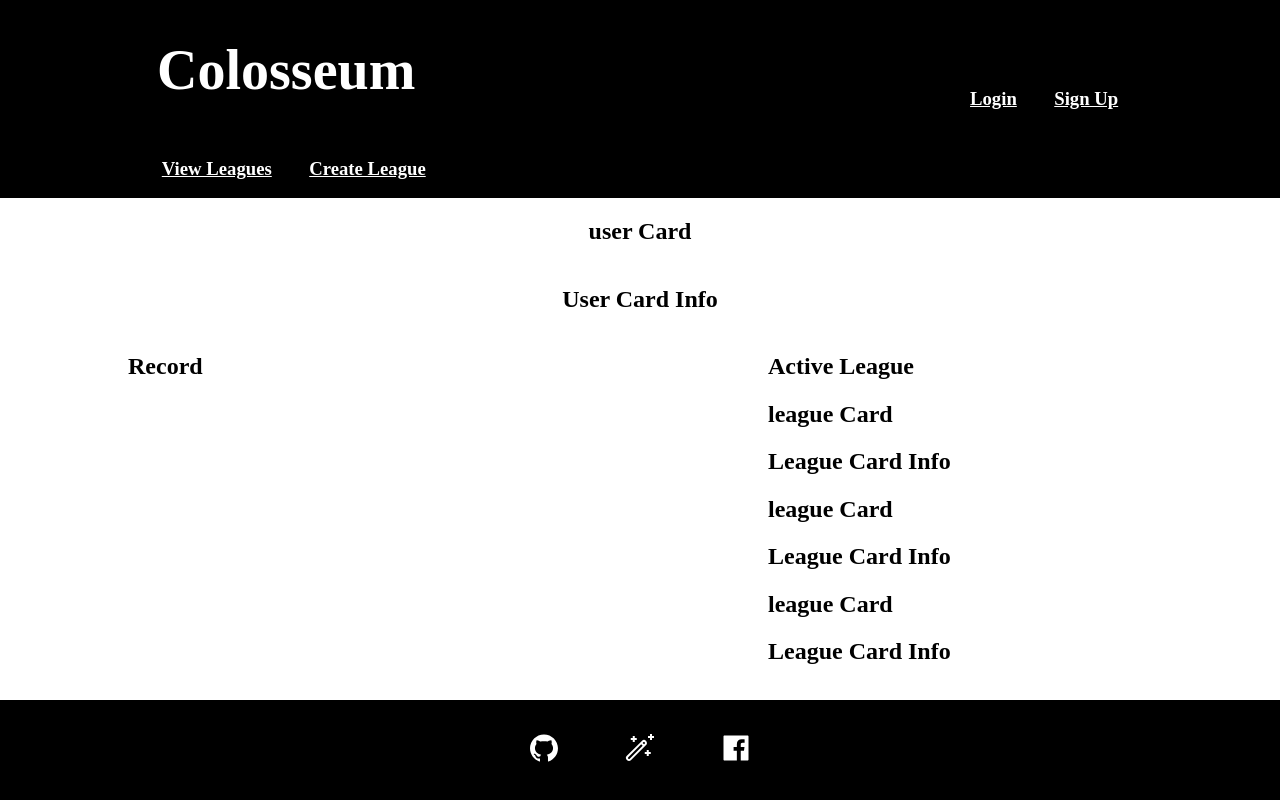
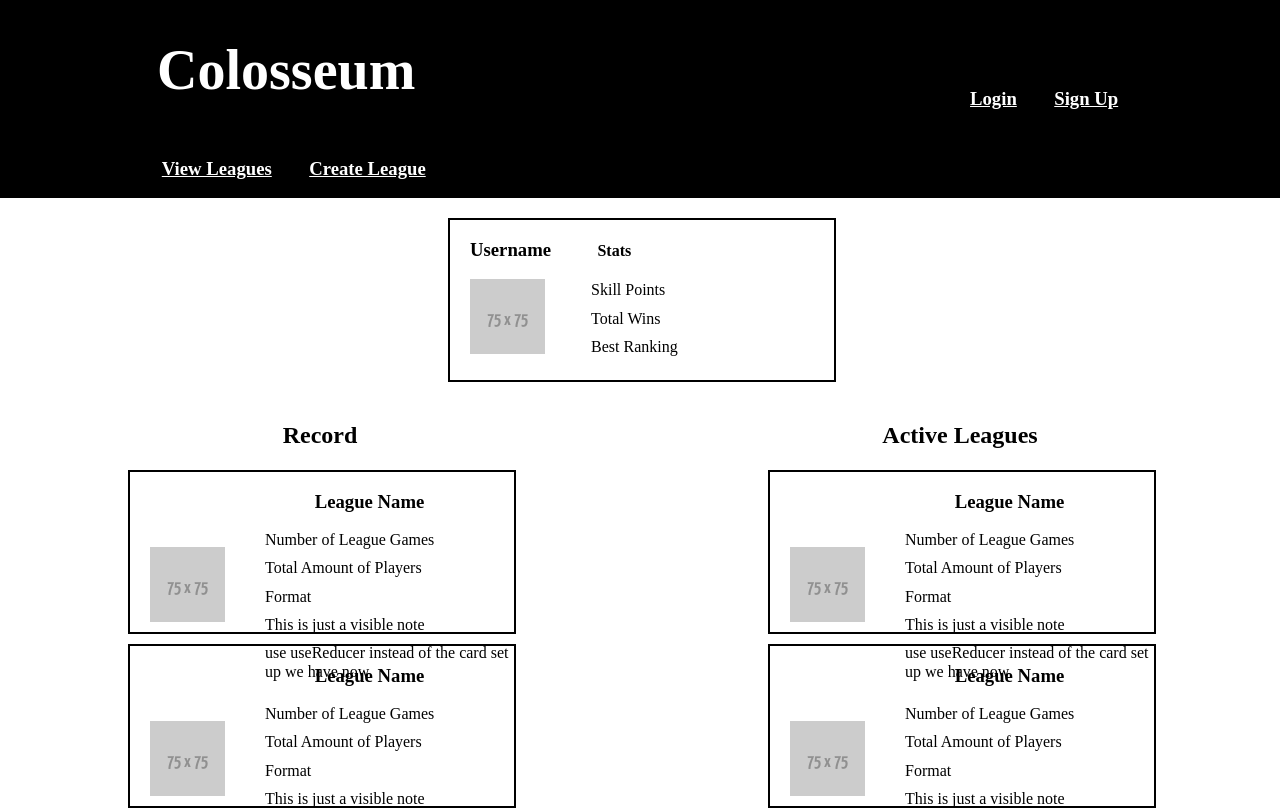
Before and after one commit to cecrouch01/Tabletop-Leagues, a React (Vite) app in the folder client/: page /dashboard in a window 1280 px wide. Shown: the top 808 px of the page. Built offline with nearby package versions, Linux system fonts and the light colour scheme.

Commit message:
addition of cards rough draft

```diff
--- a/client/src/components/Card/Card.css
+++ b/client/src/components/Card/Card.css
@@ -0,0 +1,11 @@
+.card {
+    border: 2px solid black;
+    width: 30vw;
+    height: 20vh;
+    margin-top: 10px;
+    margin-bottom: 10px;
+}
+
+.dshbrd-user-card {
+    margin: 10px 35vw 10px 35vw;
+}
--- a/client/src/components/Card/Card.jsx
+++ b/client/src/components/Card/Card.jsx
@@ -1,10 +1,11 @@
 import UserCard from "../UserCard/UserCard";
 import LeagueCard from "../LeagueCard/LeagueCard";
+import './Card.css'
 
 const Card = ({type}) => {
+    //TODO: create a useReducer for return different style cards.
     return (
     <div className={`card ${type}-card`}>
-        <h2>{type} Card</h2>
         <div>
             {type === 'user' ? <UserCard /> : null}
             {type === 'league' ? <LeagueCard /> : null}
--- a/client/src/components/LeagueCard/LeagueCard.css
+++ b/client/src/components/LeagueCard/LeagueCard.css
@@ -0,0 +1,14 @@
+.league-card-contents {
+height: 100%;
+}
+.league-description {
+    display: flex;
+    align-items: center;
+    margin-left: 20px;
+}
+h3{
+    text-align: center;
+}
+li {
+    list-style-type: none;
+}
--- a/client/src/components/LeagueCard/LeagueCard.jsx
+++ b/client/src/components/LeagueCard/LeagueCard.jsx
@@ -1,8 +1,22 @@
+import placeholder from '../../assets/75x75-placeholder.png'
+import './LeagueCard.css'
 const LeagueCard = () => {
     return (
-    <>
-        <h2>League Card Info</h2>
-    </>
+    <div className='league-card-contents'>
+        <div className='league-description'>
+            <img src={placeholder} />
+            <div>
+                <h3>League Name</h3>
+                <ul>
+                    <li>Number of League Games</li>
+                    <li>Total Amount of Players</li>
+                    <li>Format</li>
+                    <li>This is just a visible note</li>
+                    <li>use useReducer instead of the card set up we have now</li>
+            </ul>
+            </div>
+        </div>
+    </div>
     )
 }
 
--- a/client/src/components/UserCard/UserCard.css
+++ b/client/src/components/UserCard/UserCard.css
@@ -0,0 +1,13 @@
+.user-card-contents {
+    margin-left: 20px;
+    display: flex;
+}
+h4 {
+    text-align: center;
+}
+.stat-list {
+    list-style-type: none;
+}
+li {
+    margin-bottom: 10px;
+}
--- a/client/src/components/UserCard/UserCard.jsx
+++ b/client/src/components/UserCard/UserCard.jsx
@@ -1,8 +1,21 @@
+import placeholder from '../../assets/75x75-placeholder.png'
+import './UserCard.css';
 const UserCard = () => {
     return (
-    <>
-        <h2>User Card Info</h2>
-    </>
+    <div className='user-card-contents'>
+        <div>
+            <h3>Username</h3>
+            <img src={placeholder}/>
+        </div>
+        <div className='stats-table'>
+            <h4>Stats</h4>
+            <ul className='stat-list'>
+                <li>Skill Points</li>
+                <li>Total Wins</li>
+                <li>Best Ranking</li>
+            </ul>
+        </div>
+    </div>
     )
 }
 
--- a/client/src/pages/Dashboard/Dashboard.css
+++ b/client/src/pages/Dashboard/Dashboard.css
@@ -1,10 +1,3 @@
-.user-card {
-    display: flex;
-    justify-content: center;
-    flex-direction: column;
-    align-items: center;
-}
-
 .dshbrd-contents {
     display: flex;
     justify-content: space-around;
@@ -14,6 +7,10 @@
     width: 30vw;
 }
 
+
 .active-leagues {
     width: 30vw;
 }
+.user-record>h2, .active-leagues>h2{
+    text-align: center;
+}
--- a/client/src/pages/Dashboard/Dashboard.jsx
+++ b/client/src/pages/Dashboard/Dashboard.jsx
@@ -1,17 +1,23 @@
 import Card from '../../components/Card/Card'
 import './Dashboard.css'
 const Dashboard = () => {
-    const recordArr = [];
+    const recordArr = [1,2,3];
     const activeLeague = [1,2,3];
     return (
     <>
-        <Card type='user'/>
+        <div className='dshbrd-user-card'>
+            <Card type='user'/>
+        </div>
         <div className='dshbrd-contents'>
             <section className='user-record'>
+                {/* I think we can use useReducer to change the card formats instead of using different cards */}
                 <h2>Record</h2>
+                {recordArr.map((record, index) => {
+                    return <Card key={index} type='league' />
+                })}
             </section>
             <section className='active-leagues'>
-                <h2>Active League</h2>
+                <h2>Active Leagues</h2>
                 {activeLeague.map((league, index) => {
                     return <Card key={index} type='league' />
                 })}
--- a/client/src/pages/Home/Home.css
+++ b/client/src/pages/Home/Home.css
@@ -0,0 +1,4 @@
+.home-body {
+    display: flex;
+    justify-content: space-around;
+}
--- a/client/src/pages/Home/Home.jsx
+++ b/client/src/pages/Home/Home.jsx
@@ -1,9 +1,24 @@
+import Card from "../../components/Card/Card";
+import './Home.css';
 const Home = () => {
+    const highScores = [1,2,3,4,5]
+    const topLeagues = [1,2,3,4,5]
     return (
-    <>
-        <h2>Home</h2>
-    </>
+    <div className="home-body">
+        <div>
+            <h3>Skilled Users</h3>
+            {highScores.map((user, index) => {
+                return <Card key={index} type='user' />
+            })}
+        </div>
+        <div>
+         <h3>Top Leagues</h3>
+            {topLeagues.map((league, index) => {
+                return <Card key={index} type='league' />
+            })}
+        </div>
+    </div>
     )
-}
+};
 
 export default Home
```
Also changed, not shown: client/src/App.css (line endings or trailing spaces), client/src/assets/75x75-placeholder.png (added).
